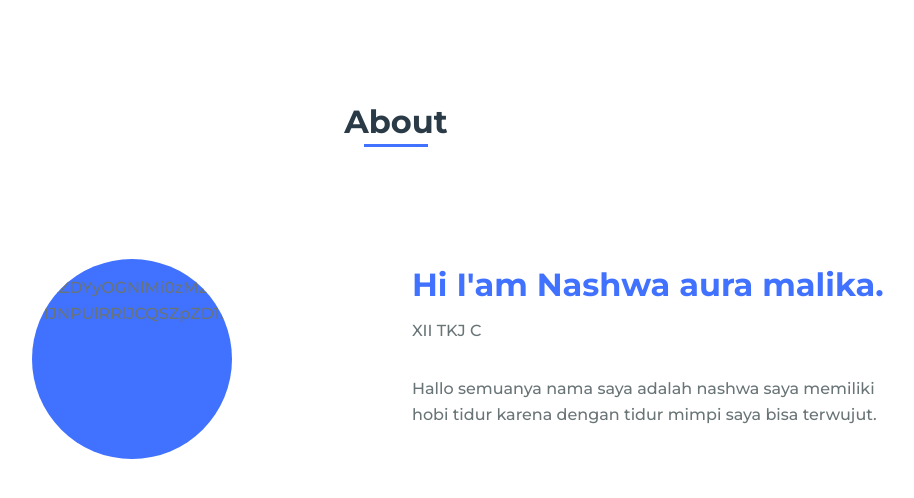
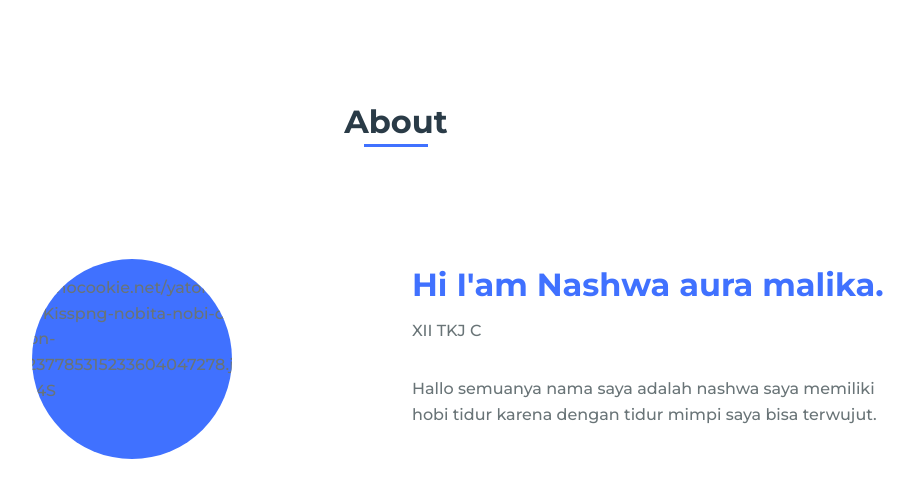
Before and after one commit to NASHWAAURA/nashwa, a plain HTML site: page index.html in a window 1280 px wide. Shown: the whole page, without its empty margins (244-1158 px from the left). Drawn offline with nearby package versions, Linux system fonts and the light colour scheme.

Commit message:
Update index.html

```diff
--- a/index.html
+++ b/index.html
@@ -13,7 +13,7 @@
             <section class="about section" id="about">
                 <h2 class="section-title">About</h2>
                 <div class="about__container bd-grid">
-                    <div class="about__img">https://www.bing.com/ck/a?!&&p=d2a6000a695ad3d2JmltdHM9MTY2OTE2MTYwMCZpZ3VpZD0xZDYyOGNlMi0zM2RkLTYyZDMtMzc5Zi05ZWQ0MzI4YjYzMmEmaW5zaWQ9NTU0MA&ptn=3&hsh=3&fclid=1d628ce2-33dd-62d3-379f-9ed4328b632a&u=a1L2ltYWdlcy9zZWFyY2g_cT1HYW1iYXIlMjBEb3JhZW1vbiZGT1JNPUlRRlJCQSZpZD1DOUQ5NEUwNjM0Q0Y1N0Q0RjEzMjRCMzA0QTg4MzU5NDg5OUYxREI4&ntb=1
+                    <div class="about__img">https://vignette.wikia.nocookie.net/yatoroba-studio/images/7/7a/Kisspng-nobita-nobi-doraemon-youtube-television-doraemon-5acca294b1adb7.6237785315233604047278.jpg/revision/latest?cb=20190604201404S
                         <img src="" alt="">
                     </div>
                     <div>
```
